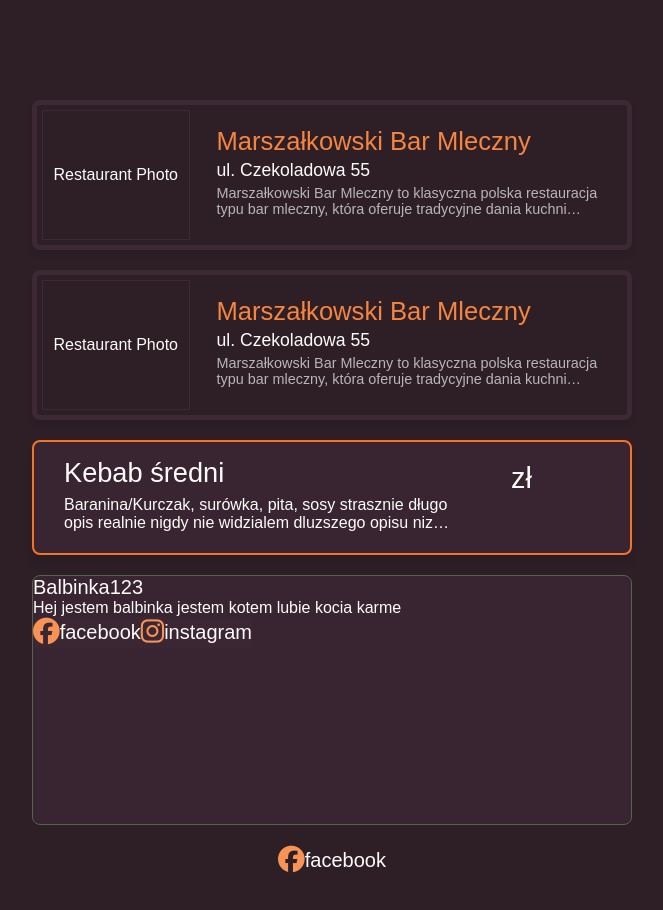
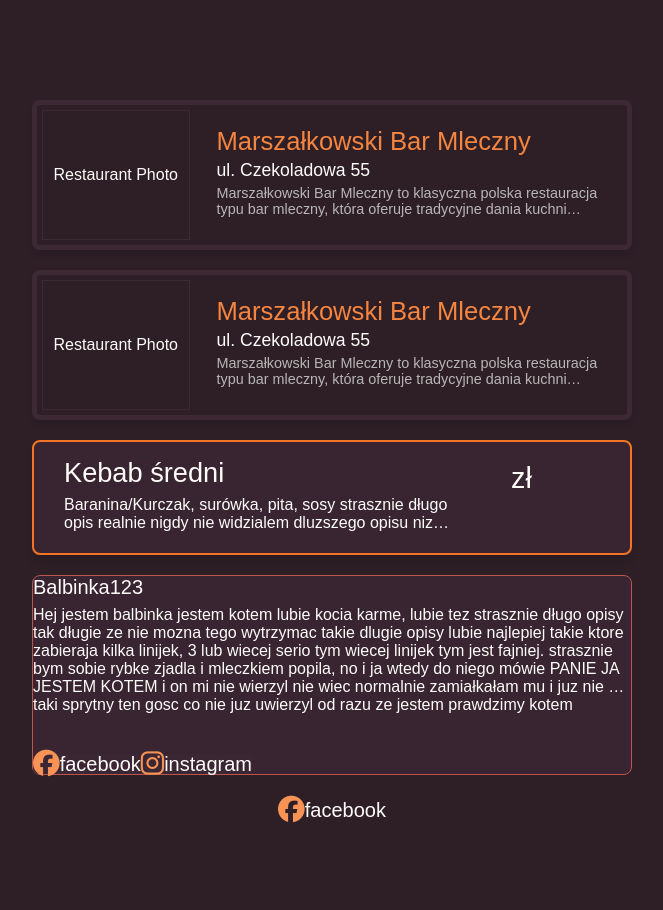
Before and after one commit to Brydzzz/polizarcie, a Next.js app: page /dev/cards in a window 1280 px wide. Shown: the top 910 px of the page, without its empty margins (308-971 px from the left). Built offline with nearby package versions, Linux system fonts and the light colour scheme; a web font is replaced by a local one.

Commit message:
user-desc-card

```diff
--- a/app/dev/cards/page.tsx
+++ b/app/dev/cards/page.tsx
@@ -42,7 +42,8 @@ const TEST_USER: Partial<User & { medias: Partial<UserMedia>[] }>[] = [
   {
     name: "Balbinka123",
     points: 100,
-    description: "Hej jestem balbinka jestem kotem lubie kocia karme",
+    description:
+      "Hej jestem balbinka jestem kotem lubie kocia karme, lubie tez strasznie długo opisy tak długie ze nie mozna tego wytrzymac takie dlugie opisy lubie najlepiej takie ktore zabieraja kilka linijek, 3 lub wiecej serio tym wiecej linijek tym jest fajniej. strasznie bym sobie rybke zjadla i mleczkiem popila, no i ja wtedy do niego mówie PANIE JA JESTEM KOTEM i on mi nie wierzyl nie wiec normalnie zamiałkałam mu i juz nie byl taki sprytny ten gosc co nie juz uwierzyl od razu ze jestem prawdzimy kotem",
     medias: [
       {
         link: "https://www.facebook.com/WindaNaWEiti",
--- a/components/cards/user-desc-card-component.tsx
+++ b/components/cards/user-desc-card-component.tsx
@@ -1,3 +1,4 @@
+"use server";
 import { User, UserMedia } from "@prisma/client";
 import LinkCard from "./link-card.component";
 import styles from "./user-desc-card.module.scss";
@@ -12,6 +13,7 @@ const UserCard = ({ data }: Props) => {
       <div className={styles.details}>
         <p className={styles.name}>{name}</p>
         <p className={styles.description}>{description}</p>
+        {/* TODO fix the error below*/}
         <ol className={styles.medias}>
           {medias.map((link, type) => (
             <LinkCard key={type} data={link}></LinkCard>
--- a/components/cards/user-desc-card.module.scss
+++ b/components/cards/user-desc-card.module.scss
@@ -3,29 +3,47 @@
   flex-direction: row;
   align-content: space-between;
   --bg-local: rgba(61, 41, 53, 0.7);
-  border: 1px solid var(--secondary-dark);
+  border: 1px solid var(--primary-background-fade-1);
   border-radius: 8px;
   background-color: var(--bg-local);
   min-width: 300px;
   width: 100%;
-  height: 250px;
+  height: 200px;
   & > .details {
     display: flex;
     flex-direction: column;
     justify-content: flex-start;
+    padding-left: 15;
+    padding-right: 15;
+    height: 100%;
     & > .name {
-      padding: 5 20 0 10;
+      padding: 15 15 0 0;
       font-size: 15pt;
       color: var(--text);
+      height: calc(10%);
+      padding-bottom: 15pt;
     }
     & > .description {
-      padding: 5 20 0 10;
-      margin-top: 20;
+      padding: 5 20 0 0;
+      margin-top: 10px;
+      color: var(--text-secondary);
+      height: calc(80%);
+      display: -webkit-box;
+      text-wrap: balance;
+      --lines-number: 5;
+      line-clamp: var(--lines-number);
+      -webkit-line-clamp: var(--lines-number);
+      -webkit-box-orient: vertical;
+      overflow: hidden;
+      text-overflow: ellipsis;
     }
     & > .medias {
-      padding: 10 20 50 5;
+      margin-top: 15px;
+      padding: 10 20 23 0;
       display: flex;
+      flex-direction: row;
       justify-content: flex-start;
+      height: calc(10%);
     }
   }
 }
```
